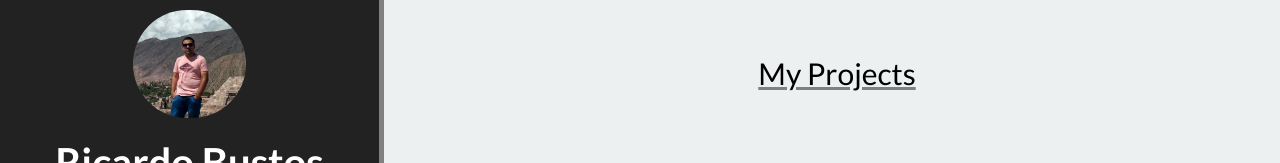
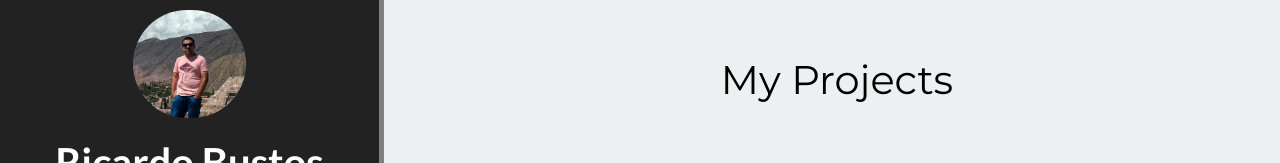
Before and after one commit to ricardoangelbustos/ricardoangelbustos.github.io, a plain HTML site: page index.html in a window 1280 px wide. Shown: the top 163 px of the page. Drawn offline with Linux system fonts and the light colour scheme.

Commit message:
Nuevo titulo

```diff
--- a/index.html
+++ b/index.html
@@ -6,6 +6,7 @@
     <meta http-equiv="X-UA-Compatible" content="ie=edge">
     <title>Portfolio | Ricardo Bustos</title>
     <link href="https://fonts.googleapis.com/css2?family=Lato:wght@400;700&display=swap" rel="stylesheet">
+    <link href="https://fonts.googleapis.com/css2?family=Montserrat:wght@400&display=swap" rel="stylesheet">
     <link rel="stylesheet" href="style.css">
 </head>
 <body>
--- a/style.css
+++ b/style.css
@@ -1,4 +1,3 @@
-/*font-family: 'Lato', sans-serif;*/
 *{
     margin: 0;
     padding: 0;
@@ -121,10 +120,10 @@
     margin-top: 35px;
 }
 .projects h3{
-    font-size: 30px;
+    font-family: 'Montserrat', sans-serif;
+    font-size: 40px;
     margin-bottom: 25px;
     font-weight: 100;
-    text-decoration: gray underline;
     text-align: center;
 }
 .row{
```
